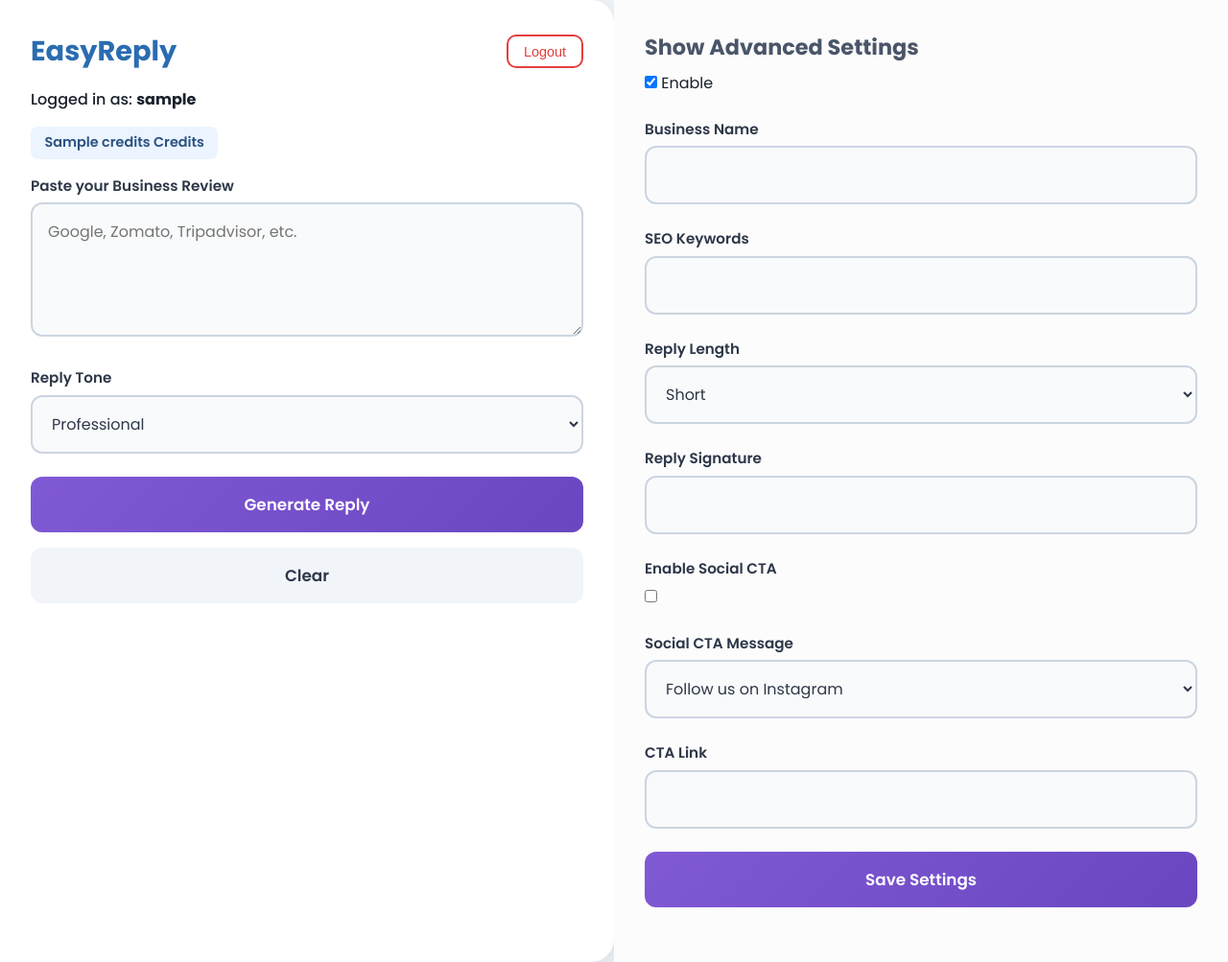
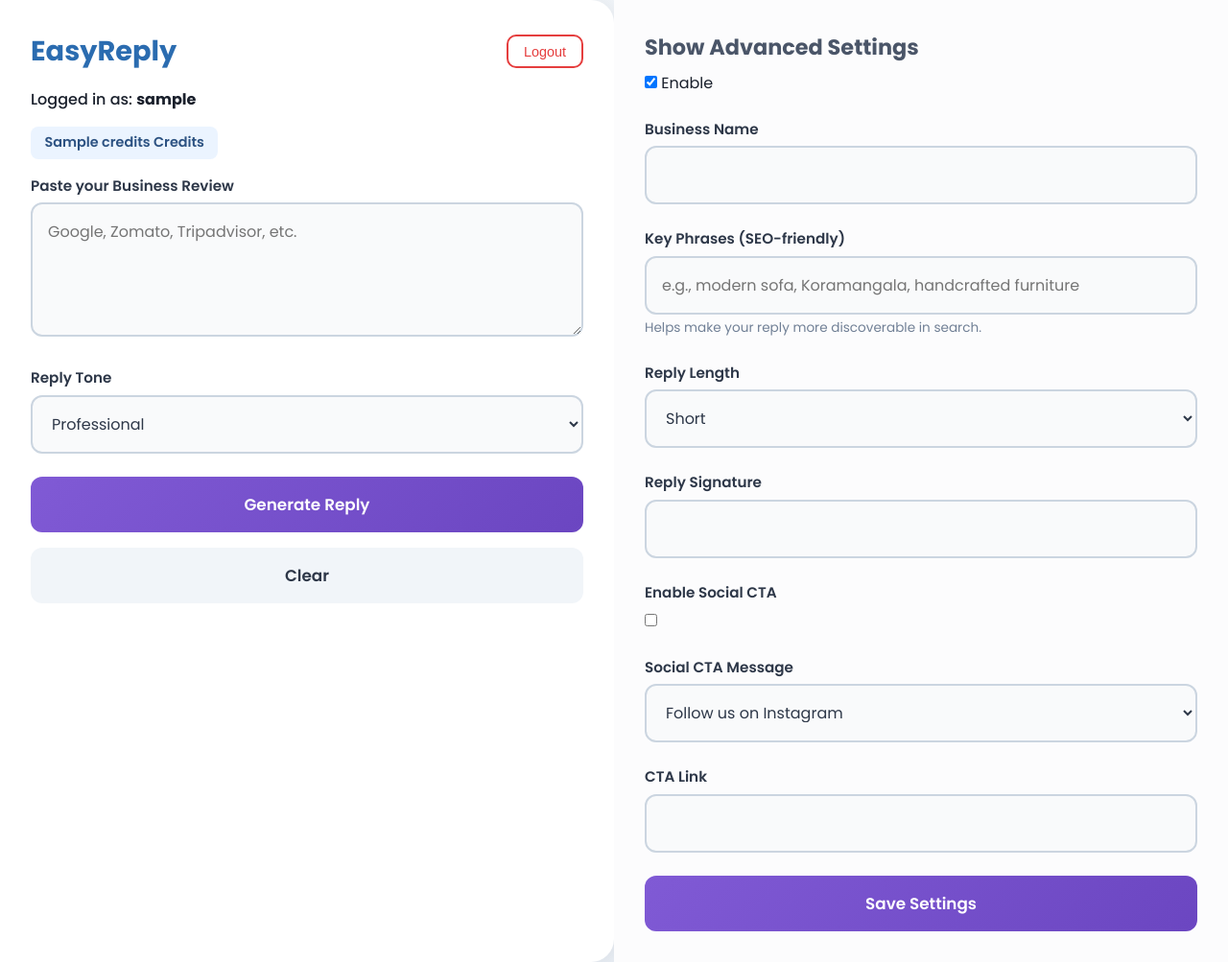
Before and after one commit to Easyreply/easyreplyapppro, a Flask app: template templates/user.html in a window 1280 px wide. Shown: the whole page at 96% size. Run offline with Flask 3, Linux system fonts and the light colour scheme; the template is opened without the code that fills it: most values are stand-ins (such as "Sample title", 1, 10 or a date in 2020); parts of the project's set-up code (start-up, migrations or seed data) failed here and were passed over.

Commit message:
Update user.html

```diff
--- a/templates/user.html
+++ b/templates/user.html
@@ -132,7 +132,11 @@
     </div>
     <div id="settingsPanel">
       <div class="input-group"><label for="businessName">Business Name</label><input type="text" id="businessName" /></div>
-      <div class="input-group"><label for="seoKeywords">SEO Keywords</label><input type="text" id="seoKeywords" /></div>
+     <div class="input-group">
+  <label for="seoKeywords">Key Phrases (SEO-friendly)</label>
+  <input type="text" id="seoKeywords" placeholder="e.g., modern sofa, Koramangala, handcrafted furniture" />
+  <small style="font-size: 0.85rem; color: #718096;">Helps make your reply more discoverable in search.</small>
+</div>
       <div class="input-group"><label for="replyLength">Reply Length</label>
         <select id="replyLength">
           <option selected>Short</option>
```
